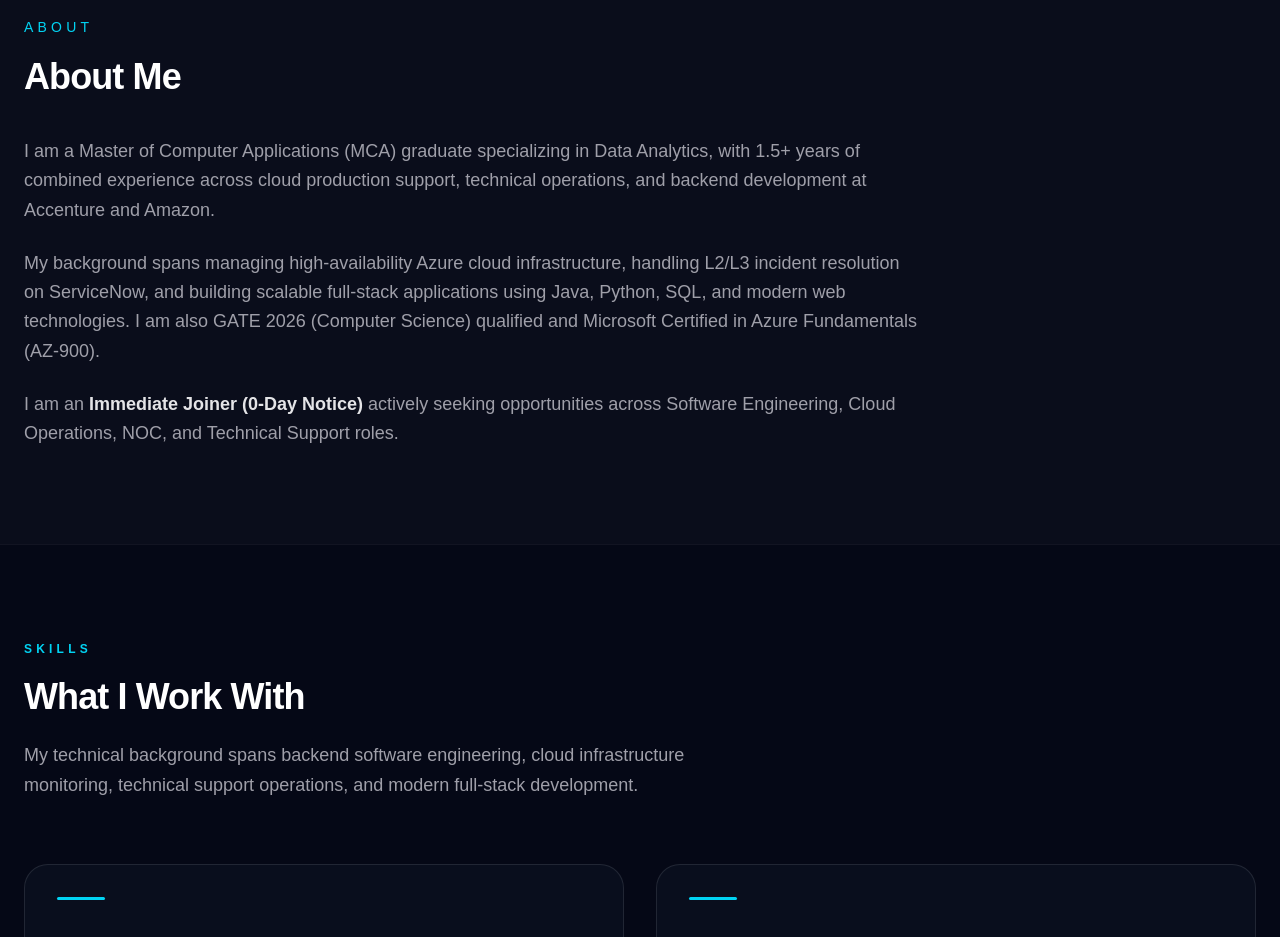
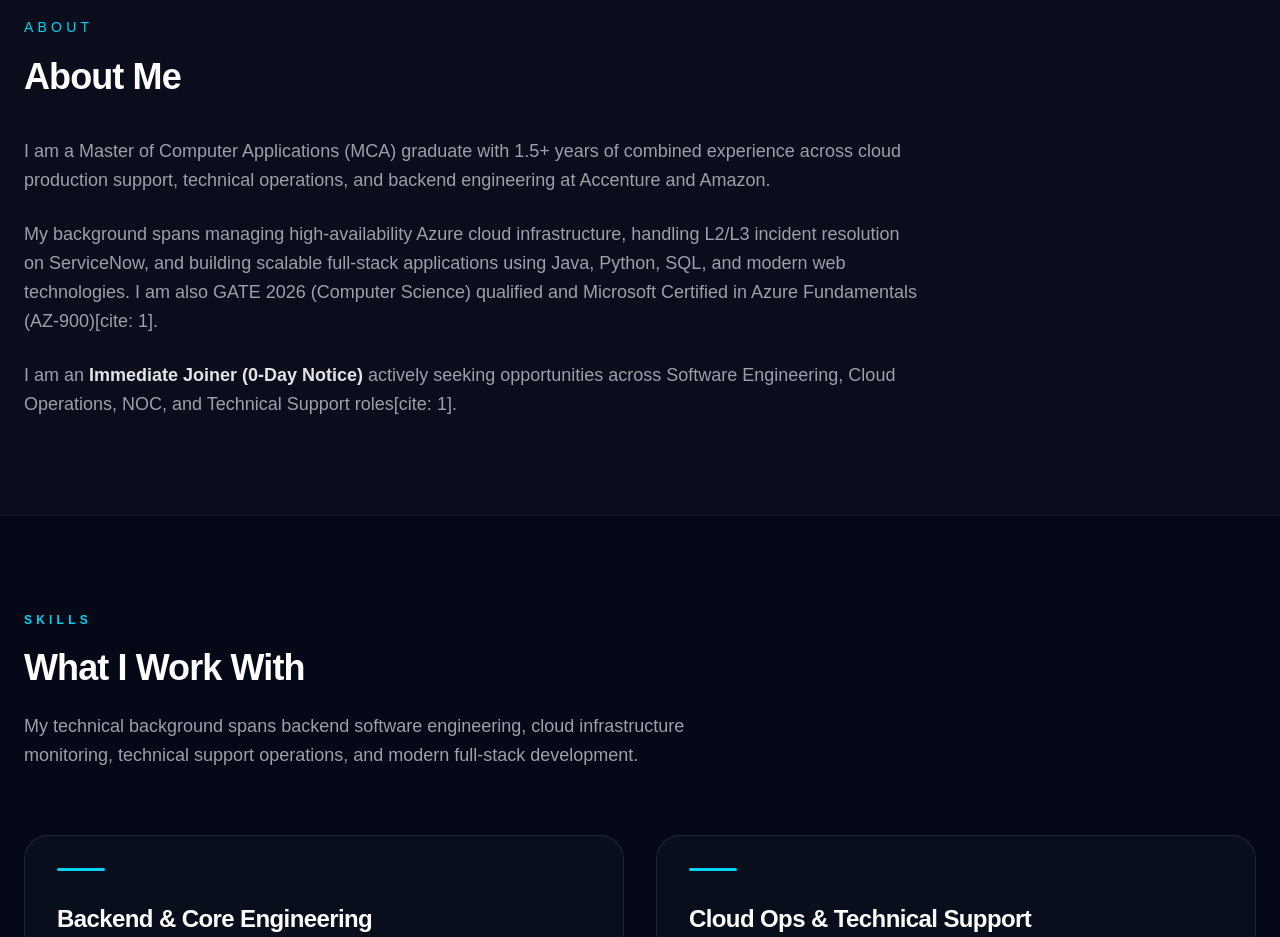
Before and after one commit to bony5781/portfolio, a Next.js app: page / in a window 1280 px wide. Shown: the part 1000-1937 px from the top of the page. Built offline with nearby package versions, Linux system fonts and the light colour scheme.

Commit message:
Revise About section content and add citations
Updated the About section to improve clarity and added citations.

```diff
--- a/components/sections/About.tsx
+++ b/components/sections/About.tsx
@@ -17,10 +17,9 @@ export default function About() {
       {/* Content */}
       <div className="mt-10 max-w-4xl space-y-6 text-zinc-400 text-lg leading-relaxed">
         <p>
-          I am a Master of Computer Applications (MCA) graduate specializing in
-          Data Analytics, with 1.5+ years of combined experience across cloud
-          production support, technical operations, and backend development at
-          Accenture and Amazon.
+          I am a Master of Computer Applications (MCA) graduate with 1.5+ years of
+          combined experience across cloud production support, technical operations,
+          and backend engineering at Accenture and Amazon.
         </p>
 
         <p>
@@ -28,13 +27,13 @@ export default function About() {
           handling L2/L3 incident resolution on ServiceNow, and building scalable
           full-stack applications using Java, Python, SQL, and modern web technologies.
           I am also GATE 2026 (Computer Science) qualified and Microsoft Certified in
-          Azure Fundamentals (AZ-900).
+          Azure Fundamentals (AZ-900)[cite: 1].
         </p>
 
         <p>
           I am an <strong className="text-zinc-200 font-semibold">Immediate Joiner (0-Day Notice)</strong> actively
           seeking opportunities across Software Engineering, Cloud Operations, NOC,
-          and Technical Support roles.
+          and Technical Support roles[cite: 1].
         </p>
       </div>
     </section>
```
